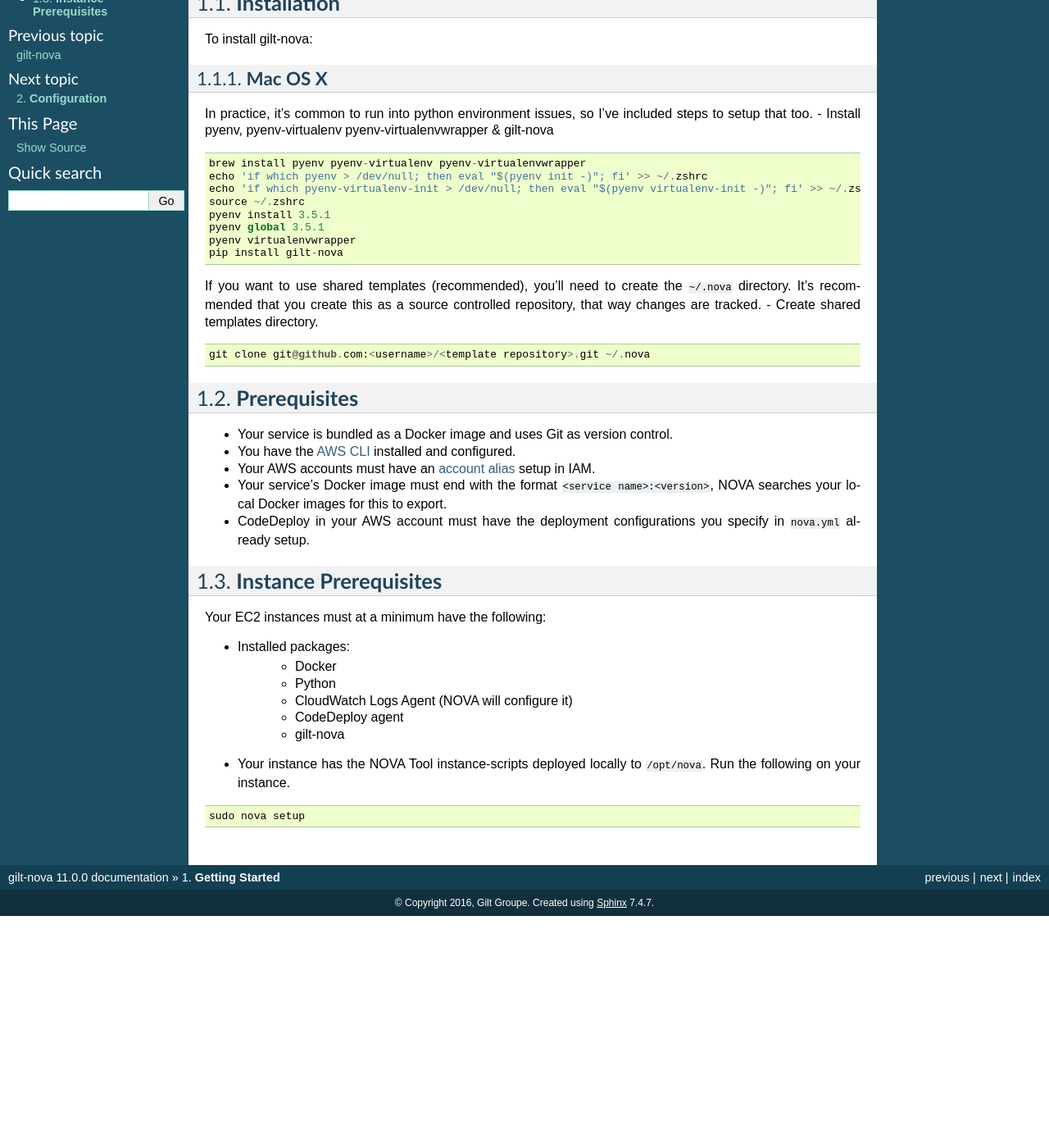
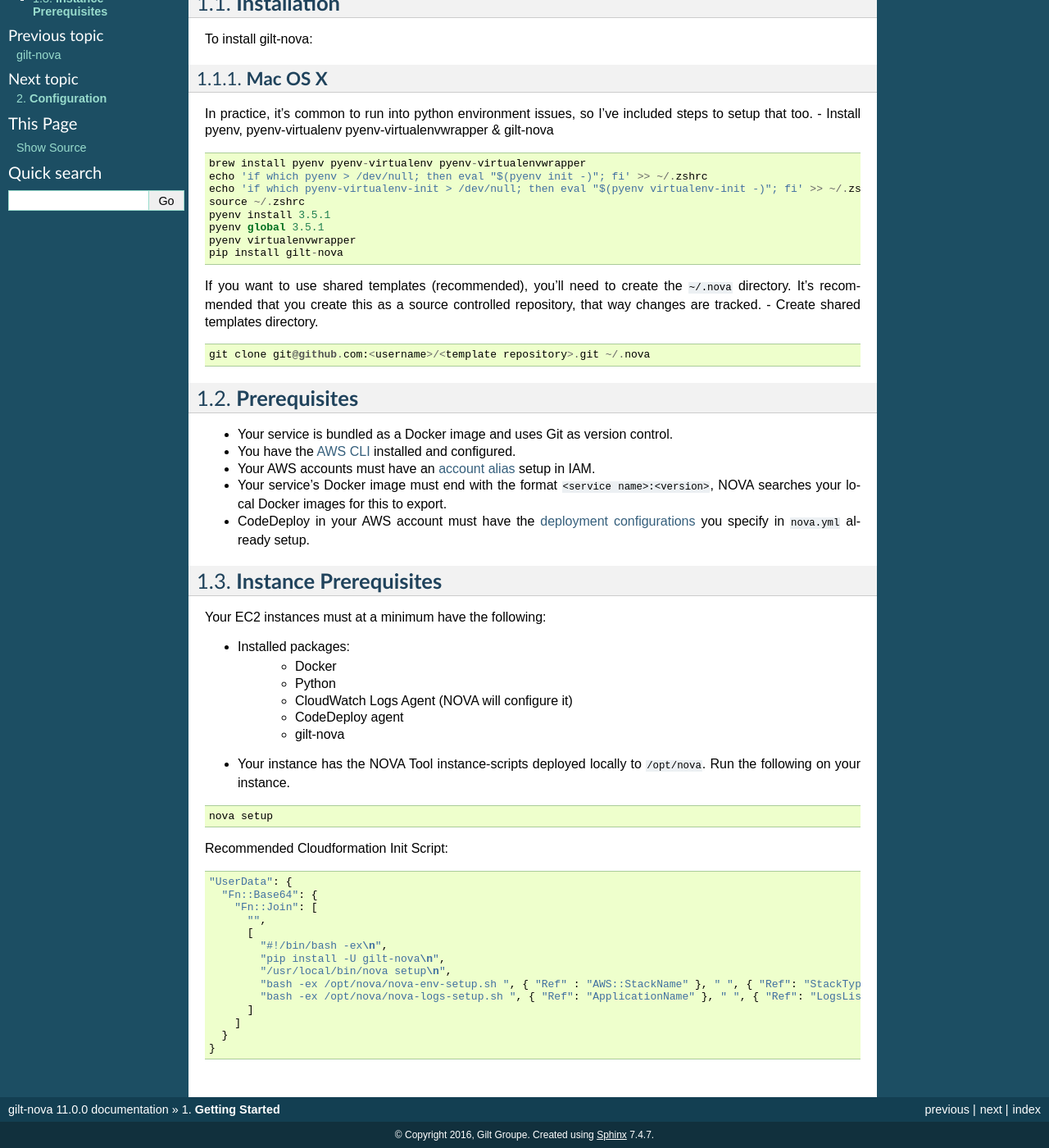
Before and after one commit to zeus911/nova, a Sphinx documentation site: the page built from docs/getting_started.rst, in a window 1280 px wide and 1400 px high, scrolled down 148 px. Shown: the whole window at 82% size. Built offline with Sphinx 7.4.7, drawn with Linux system fonts in a browser that asks for light colours; before the commit the page ends 1265 px from its top, so only the background shows below that.

Commit message:
Add required CF init

```diff
--- a/docs/getting_started.rst
+++ b/docs/getting_started.rst
@@ -42,7 +42,7 @@
 - You have the `AWS CLI <http://docs.aws.amazon.com/cli/latest/userguide/installing.html>`_ installed and configured.
 - Your AWS accounts must have an `account alias <http://docs.aws.amazon.com/IAM/latest/UserGuide/console_account-alias.html>`_ setup in IAM.
 - Your service's Docker image must end with the format ``<service name>:<version>``, NOVA searches your local Docker images for this to export.
-- CodeDeploy in your AWS account must have the deployment configurations you specify in ``nova.yml`` already setup.
+- CodeDeploy in your AWS account must have the `deployment configurations <http://docs.aws.amazon.com/codedeploy/latest/userguide/how-to-create-deployment-configuration.html>`_ you specify in ``nova.yml`` already setup.
 
 
 **Instance Prerequisites**
@@ -61,4 +61,23 @@
 
 ::
 
-    sudo nova setup
+    nova setup
+
+Recommended Cloudformation Init Script:
+
+::
+
+    "UserData": {
+      "Fn::Base64": {
+        "Fn::Join": [
+          "",
+          [
+            "#!/bin/bash -ex\n",
+            "pip install -U gilt-nova\n",
+            "/usr/local/bin/nova setup\n",
+            "bash -ex /opt/nova/nova-env-setup.sh ", { "Ref" : "AWS::StackName" }, " ", { "Ref": "StackType" }, "\n",
+            "bash -ex /opt/nova/nova-logs-setup.sh ", { "Ref": "ApplicationName" }, " ", { "Ref": "LogsList" }, "\n"
+          ]
+        ]
+      }
+    }
```
